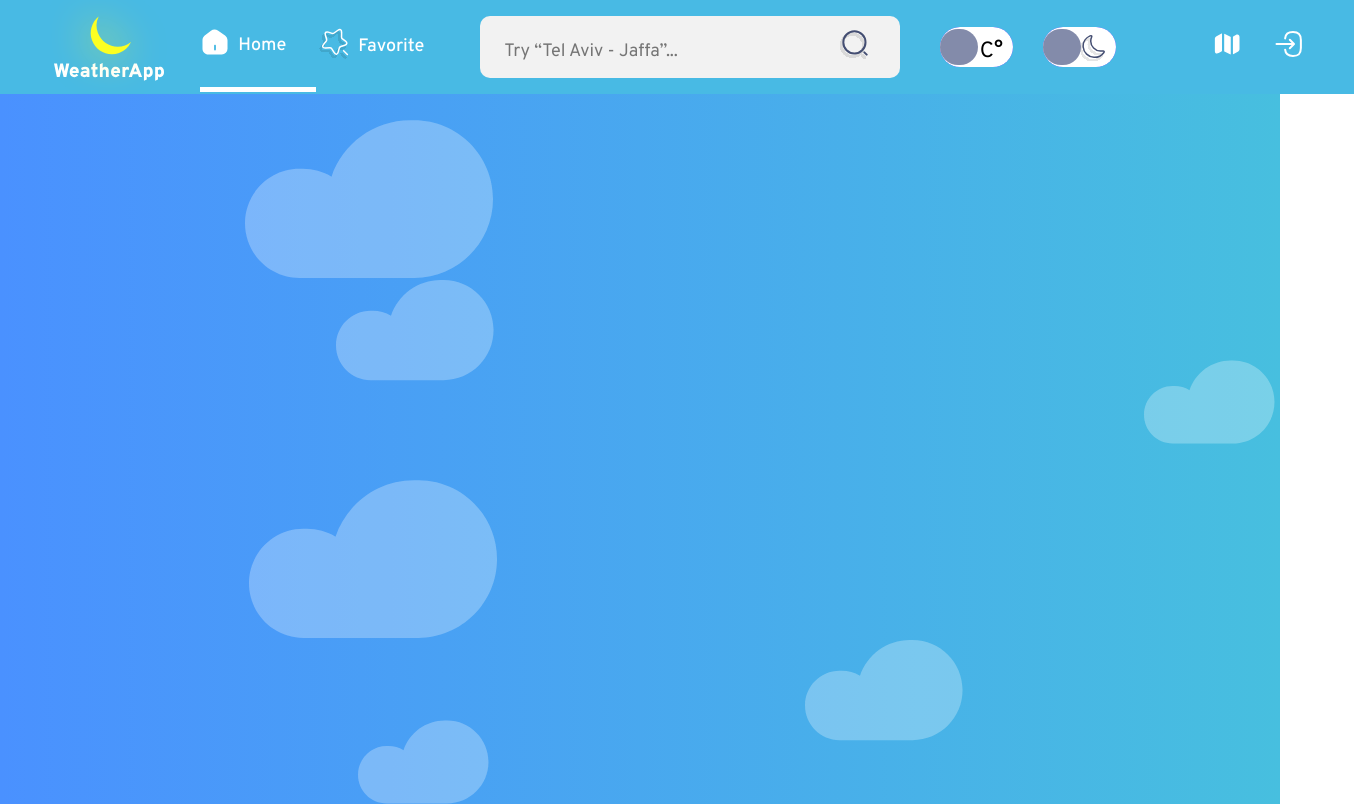
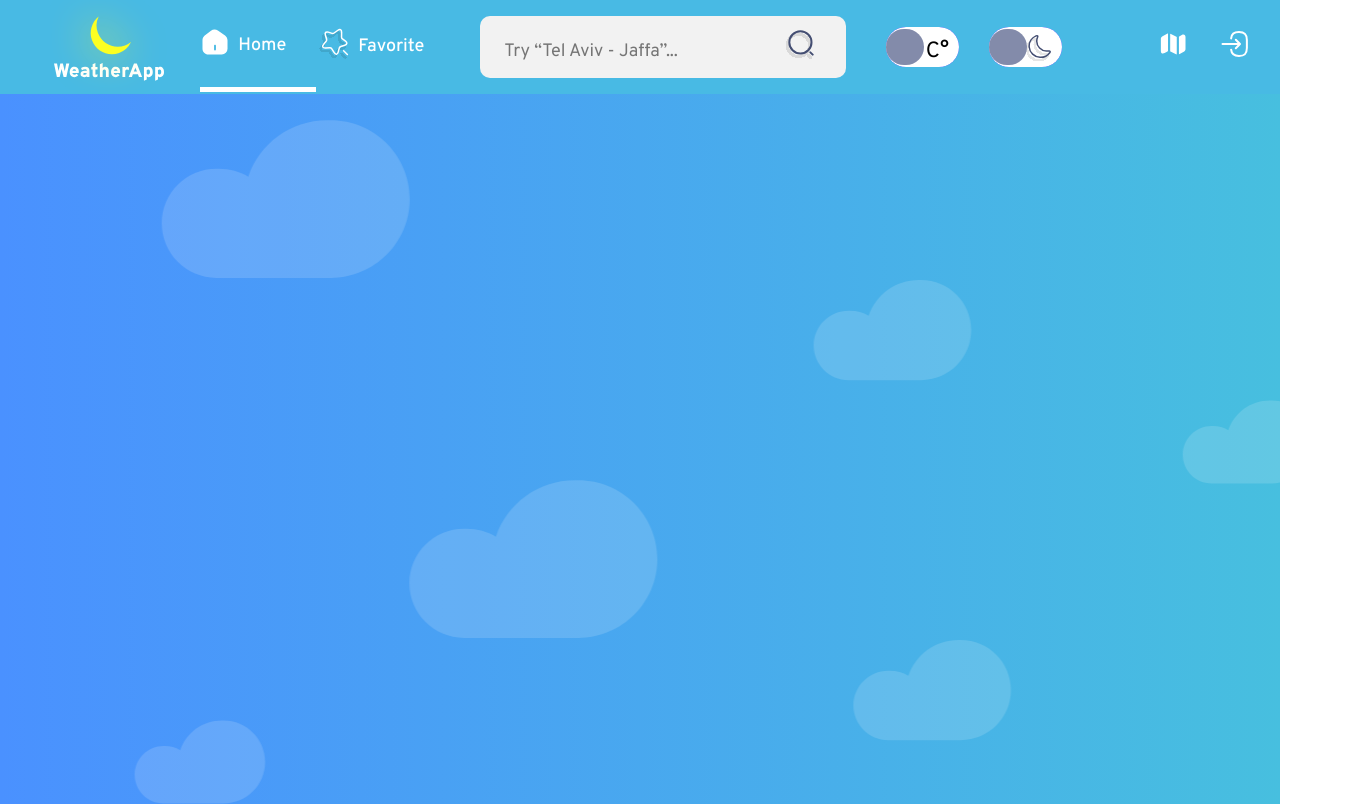
Before and after one commit to sagibarshai/Weather, a React (Create React App) app: page /home in a window 1280 px wide. Shown: the top 804 px of the page, 1354 px wide, since content can reach past the window. Built offline with nearby package versions, Linux system fonts and the light colour scheme.

Commit message:
style fix

```diff
--- a/src/GolbalStyle.tsx
+++ b/src/GolbalStyle.tsx
@@ -5,7 +5,8 @@ html, body {
     margin: 0 ;
     padding:0 ;
     font-family: 'Overpass', sans-serif;
-    width: fit-content;
-    }
+    width: 100vw;
+    overflow-x: hidden;
+}
 `;
 export default GlobalStyle;
--- a/src/components/Header.tsx
+++ b/src/components/Header.tsx
@@ -122,7 +122,7 @@ const Header = () => {
                          <Input
                               onChange={() => {}}
                               variant="inactive"
-                              width="372px"
+                              width="318px"
                               height="54px"
                               placeHolder="Try “Tel Aviv - Jaffa”..."
                          >
--- a/src/components/StyledHeader.tsx
+++ b/src/components/StyledHeader.tsx
@@ -16,7 +16,7 @@ type StyledHeaderProps = {
      filterBlur?: boolean;
 };
 export const StyledHeader = styled.header<StyledHeaderProps>`
-     min-width: max-content;
+     width: 100vw;
      height: 94px;
      background-color: ${(props) => {
           if (props.renderPraimaryBg) return themes.primary;
--- a/src/pages/Home.tsx
+++ b/src/pages/Home.tsx
@@ -3,7 +3,6 @@ import { MobileMenuBottom } from "../components/MobileHeader";
 import { StyledPageContainer } from "./StyledHome";
 import { RootState } from "../redux/store";
 import { closeMobileMenu, toggleLogoutPopup } from "../redux/headerSlice";
-import BackgroundAnimation from "../shared/backgroundAnimation/BackgroundAnimation";
 import Header from "../components/Header";
 import Popup from "../components/Popup";
 
@@ -32,9 +31,7 @@ const Home: React.FC = () => {
                     renderPraimaryBackground={renderPraimaryBackground}
                     onClick={onClickHandler}
                     openLogoutPopup={openLogoutPopup}
-               >
-                    <BackgroundAnimation />
-               </StyledPageContainer>
+               ></StyledPageContainer>
                {openLogoutPopup && <Popup />}
                <MobileMenuBottom />
           </>
--- a/src/pages/StyledHome.tsx
+++ b/src/pages/StyledHome.tsx
@@ -12,7 +12,7 @@ export const StyledPageContainer = styled.div<StyledHome>`
           if (props.renderPraimaryBackground) return themes.backgroundPraimary;
           else return themes.darkBackground;
      }};
-     min-width: 100vw;
+     width: 100vw;
      min-height: 100vh;
      ${(props) => {
           if (props.openMobileMenu || props.openLogoutPopup) {
--- a/src/shared/backgroundAnimation/BackgroundAnimation.tsx
+++ b/src/shared/backgroundAnimation/BackgroundAnimation.tsx
@@ -1,4 +1,4 @@
-import styled from "styled-components";
+import styled, { css } from "styled-components";
 import { ReactComponent as IconCloudL } from "../svg/cloud-L.svg";
 import { ReactComponent as IconCloudM } from "../svg/cloud-M.svg";
 import { ReactComponent as IconCloudS } from "../svg/cloud-S.svg";
@@ -13,94 +13,45 @@ const StyledCloud = styled.i<Props>`
      left: ${(props) => props.left};
      right: ${(props) => props.right};
      z-index: 0;
-     &:nth-child(1) {
+     ${(props) =>
+          props.left
+               ? css`
                       @keyframes leftToRight {
-               0% {
-                    left: ${(props) => props.left};
-               }
                            100% {
-                    left: -10%;
+                                transform: translateX(200%);
                            }
                       }
-          animation: leftToRight 180s infinite;
-     }
-     &:nth-child(2) {
+                      animation: leftToRight 100s infinite;
+                 `
+               : css`
                       @keyframes rightToLeft {
-               0% {
-                    right: ${(props) => props.right};
-               }
                            100% {
-                    right: -10%;
+                                transform: translateX(200%);
                            }
                       }
-          animation: rightToLeft 220s infinite;
-     }
-     &:nth-child(3) {
-          @keyframes leftToRight {
-               0% {
-                    left: ${(props) => props.left};
-               }
-               100% {
-                    left: -10%;
-               }
-          }
-          animation: leftToRight 280s infinite;
-     }
-     &:nth-child(4) {
-          @keyframes rightToLeft {
-               0% {
-                    right: ${(props) => props.right};
-               }
-               100% {
-                    right: -10%;
-               }
-          }
-          animation: rightToLeft 190s infinite;
-          transform: rotate(-360deg);
-     }
-     &:nth-child(5) {
-          @keyframes leftToRight {
-               0% {
-                    left: ${(props) => props.left};
-               }
-               100% {
-                    left: -10%;
-               }
-          }
-          animation: leftToRight 180s infinite;
-     }
-     &:nth-child(6) {
-          @keyframes rightToLeft {
-               0% {
-                    right: ${(props) => props.right};
-               }
-               100% {
-                    right: -10%;
-               }
-          }
-          animation: rightToLeft 275s infinite;
-     }
+                      animation: rightToLeft 150s infinite;
+                 `}
 `;
 
 const BackgroundAnimation = () => {
      return (
           <>
-               <StyledCloud top="15%" left="20%">
+               <StyledCloud top="15%" left="10%">
                     <IconCloudL />
                </StyledCloud>
-               <StyledCloud top="35%" right="60%">
+               <StyledCloud top="35%" right="25%">
                     <IconCloudM />
                </StyledCloud>
-               <StyledCloud top="45%" left="91%">
+               <StyledCloud top="50%" left="91%">
                     <IconCloudS />
                </StyledCloud>
-               <StyledCloud top="60%" right="10%">
+               <StyledCloud top="60%" right="50%">
                     <IconCloudL />
                </StyledCloud>
                <StyledCloud top="80%" left="65%">
                     <IconCloudM />
                </StyledCloud>
-               <StyledCloud top="90%" right="63%">
+               <StyledCloud top="90%" right="80%">
                     <IconCloudS />
                </StyledCloud>
           </>
```
Lines whose indentation alone changed are shown as unchanged.
